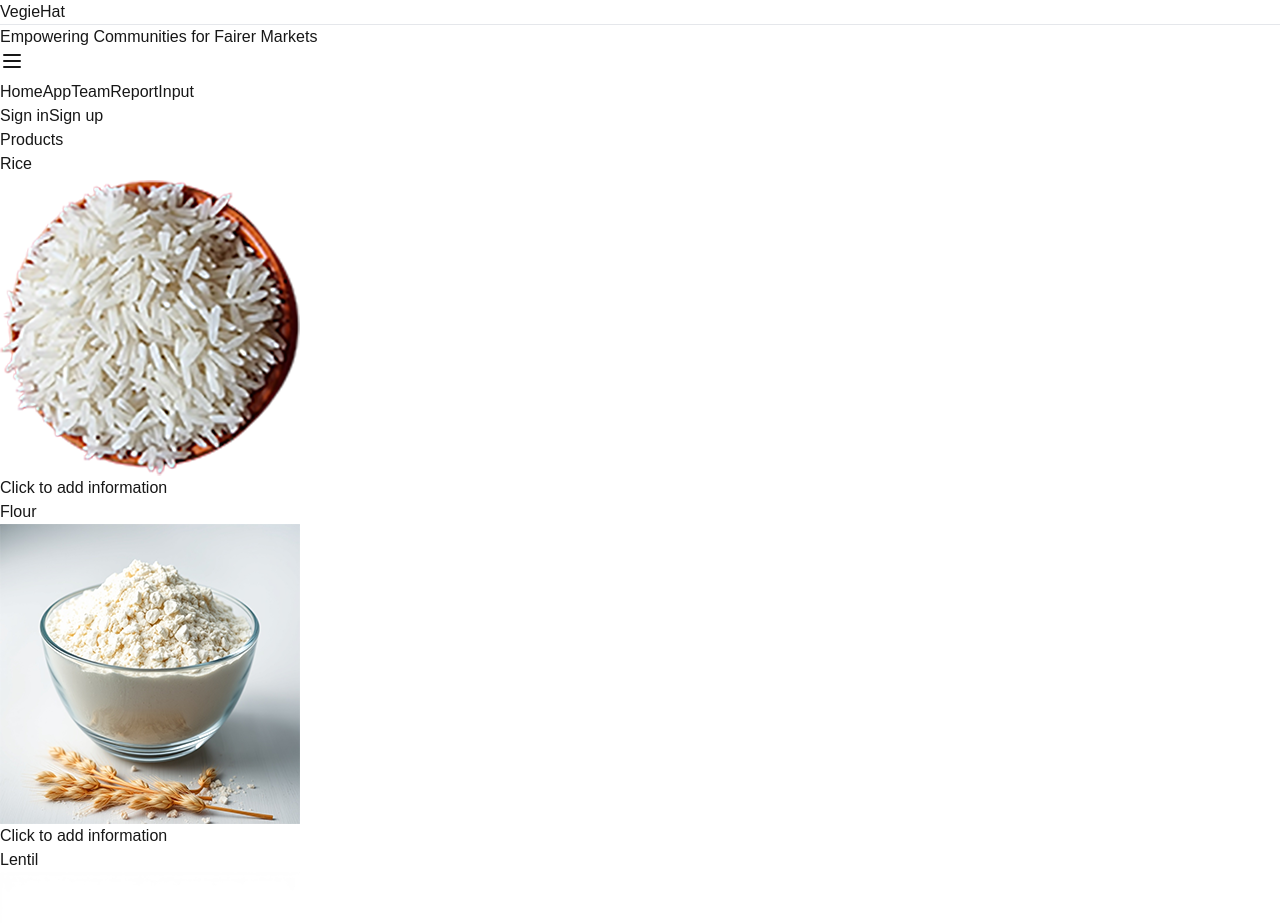
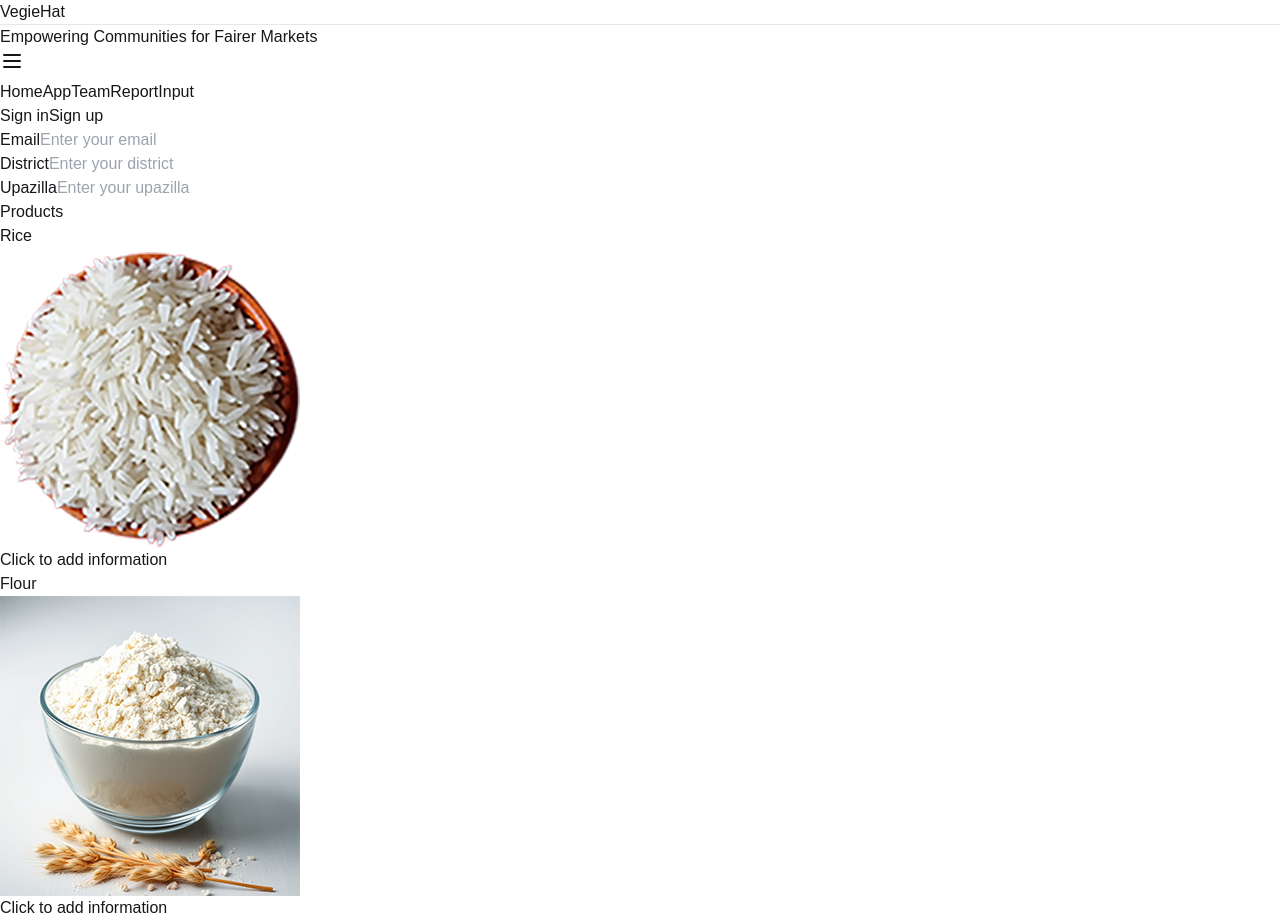
Before and after one commit to ashikeelahi3/Vegiehat-NextJS, a Next.js app: page /input in a window 1280 px wide. Shown: the part 1280-2203 px from the top of the page. Built offline with nearby package versions, Linux system fonts and the light colour scheme; no server answers.

Commit message:
Adding email, district, upazilla

```diff
--- a/src/app/input/page.tsx
+++ b/src/app/input/page.tsx
@@ -16,6 +16,9 @@ type Product = {
 export default function Input() {
   const [selectedProduct, setSelectedProduct] = useState<Product | null>(null);
   const [isModalOpen, setIsModalOpen] = useState(false);
+  const [email, setEmail] = useState("")
+  const [district, setDistrict] = useState("")
+  const [upazilla, setUpazilla] = useState("")
 
   const handleProductClick = (product: Product) => {
     setSelectedProduct(product);
@@ -30,6 +33,38 @@ export default function Input() {
   return (
     <div className="min-h-screen bg-gray-50 p-8">
       <div className="container mx-auto max-w-7xl">
+        <div className="mb-8 space-y-4">
+          <div>
+            <label htmlFor="email" className="block text-sm font-medium text-gray-700">Email</label>
+            <input
+              type="email"
+              id="email"
+              name="email"
+              className="mt-1 p-2 block w-full rounded-md border-gray-300 shadow-sm focus:border-indigo-500 focus:ring-indigo-500 sm:text-sm"
+              placeholder="Enter your email"
+            />
+          </div>
+          <div>
+            <label htmlFor="district" className="block text-sm font-medium text-gray-700">District</label>
+            <input
+              type="text"
+              id="district"
+              name="district"
+              className="mt-1 p-2 block w-full rounded-md border-gray-300 shadow-sm focus:border-indigo-500 focus:ring-indigo-500 sm:text-sm"
+              placeholder="Enter your district"
+            />
+          </div>
+          <div>
+            <label htmlFor="upazilla" className="block text-sm font-medium text-gray-700">Upazilla</label>
+            <input
+              type="text"
+              id="upazilla"
+              name="upazilla"
+              className="mt-1 p-2 block w-full rounded-md border-gray-300 shadow-sm focus:border-indigo-500 focus:ring-indigo-500 sm:text-sm"
+              placeholder="Enter your upazilla"
+            />
+          </div>
+        </div>
         <h1 className="text-3xl font-bold text-gray-900 mb-8">Products</h1>
 
         <div className="grid grid-cols-1 sm:grid-cols-2 md:grid-cols-3 lg:grid-cols-4 gap-6">
```
